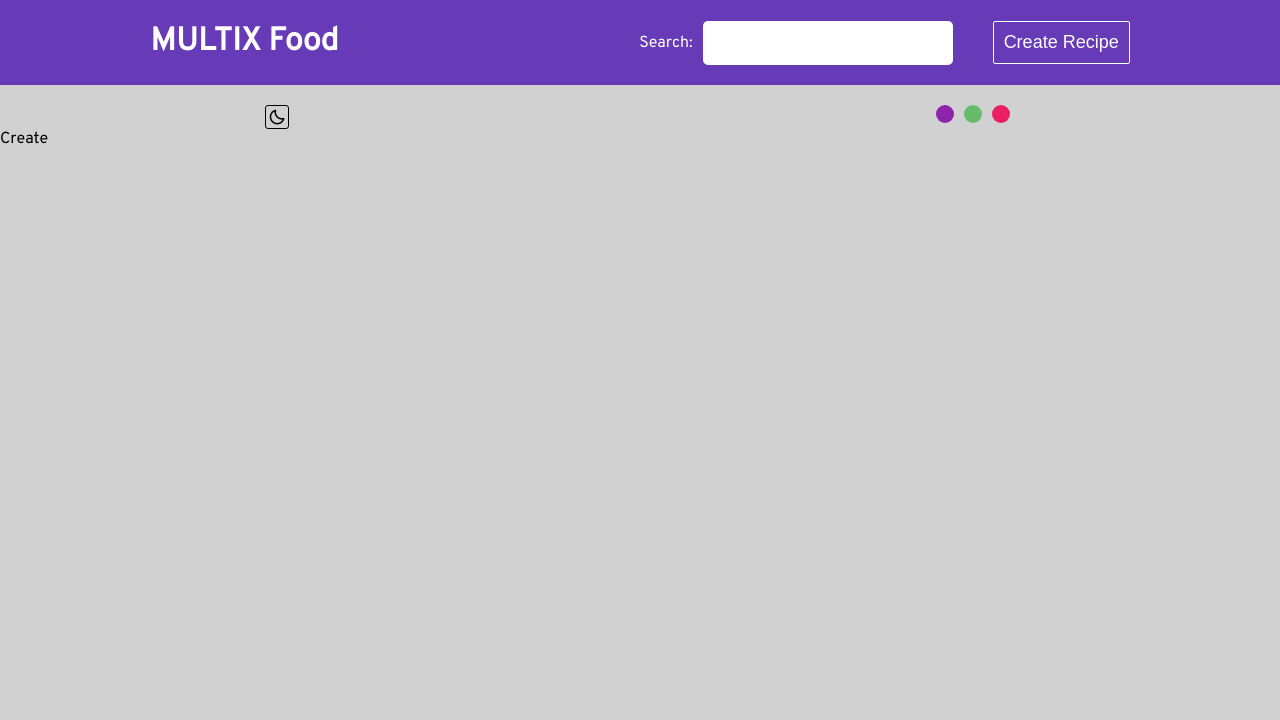
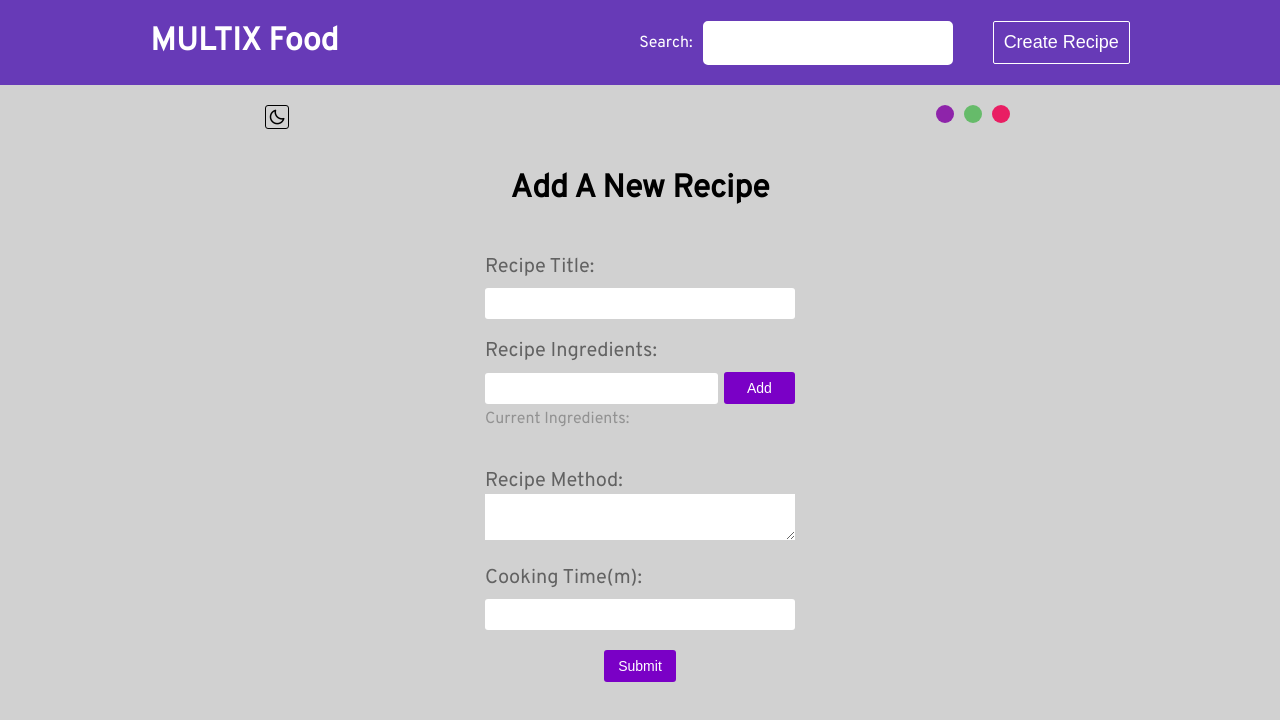
Before and after one commit to MohiiiReza051/react-recipes, a React (Create React App) app: page /create in a window 1280 px wide. Shown: the top 720 px of the page. Built offline with nearby package versions, Linux system fonts and the light colour scheme; data requests are answered from the project's data file.

Commit message:
add recipe to database

```diff
--- a/src/App.js
+++ b/src/App.js
@@ -1,4 +1,4 @@
-import { BrowserRouter as Router, Routes, Route } from 'react-router-dom'
+import { BrowserRouter as Router, Routes, Route, Navigate } from 'react-router-dom'
 import Create from './Components/Create';
 import Home from './Components/Home';
 import NavBar from './Components/NavBar';
@@ -13,9 +13,10 @@ const App = () =>
         <NavBar />
         <ChangeTheme />
         <Routes>
-          <Route path='/' element={<Home />}/>
-          <Route path='/create' element={<Create />}/>
-          <Route path='/recipes/:id' element={<Recipe />}/>
+          <Route path='/' element={<Home />} />
+          <Route path='/create' element={<Create />} />
+          <Route path='/recipes/:id' element={<Recipe />} />
+          <Route path='/*' element={<Navigate to='/' />} />
         </Routes>
       </Router>
   );
--- a/src/Components/Create/index.js
+++ b/src/Components/Create/index.js
@@ -1,9 +1,123 @@
+import { useFetch } from '../../hooks/useFetch';
+import { useState, useRef, useEffect } from 'react';
+import { useNavigate } from 'react-router-dom';
 import '../../styles/Create.css';
 
 const Create = () =>
 {
+  const [newRecipe, setNewRecipe] = useState({ ingredients: [] });
+  const [ingredientsList, setIngredientsList] = useState([]);
+  const [ingredientsInputValue, setIngredientsInputValue] = useState('');
+  const [isSend, setIsSend] = useState(false);
+  const [ isLoading, err, resJson, postData ] = useFetch("http://localhost:3000/recipes", 'POST');
+  const ingredientsRef = useRef(null);
+  const navigate = useNavigate();
+
+  const handleSubmitForm = e =>
+  {
+    e.preventDefault();
+    // console.log(ingredientsList.length > 0);
+    if (ingredientsList.length > 0) {
+      postData(newRecipe);
+      setIsSend(true);
+    }
+  }
+
+  const handleCreateRecipeObj = e =>
+  {
+    const key = e.target.name;
+    const value = e.target.value;
+    setNewRecipe({ ...newRecipe, [key]: value });
+  }
+
+  const handleAddIngredient = () =>
+  {
+    if (ingredientsRef.current && !ingredientsList.includes(ingredientsRef.current)) {
+      setIngredientsList([...ingredientsList, ingredientsRef.current]);
+      setNewRecipe({ ...newRecipe, ingredients: [...ingredientsList, ingredientsRef.current]});
+      ingredientsRef.current = '';
+      setIngredientsInputValue(ingredientsRef.current);
+    }
+  }
+
+  const handleOnInputIngredients = e =>
+  {
+    ingredientsRef.current = e.target.value;
+    setIngredientsInputValue(ingredientsRef.current);
+  }
+
+  useEffect(() => {
+    resJson && navigate('/');
+  }, [isSend]);
+
   return (
-    <div>Create</div>
+    <div className='create-con'>
+      <h1 className='title'>Add A New Recipe</h1>
+      <form onSubmit={e => handleSubmitForm(e)}>
+        <label htmlFor="title">Recipe Title:</label>
+        <br />
+        <input
+          type="text"
+          className='recipe-title'
+          name='title'
+          required
+          onInput={e => handleCreateRecipeObj(e)}
+        />
+        <br /><br />
+
+        <label htmlFor="ingredients">Recipe Ingredients:</label>
+        <br />
+        <input
+          type="text"
+          className='recipe-ingredients'
+          name='ingredients'
+          ref={ingredientsRef}
+          value={ingredientsInputValue}
+          onInput={e => handleOnInputIngredients(e)}
+        />
+        <input
+          type="button"
+          value="Add"
+          onClick={handleAddIngredient}
+        />
+        <p className="show-ingredients">
+          Current Ingredients: {
+            newRecipe.ingredients.map((ingredient, index) => (
+              <i key={index}>{ingredient}{index + 1 !== ingredientsList.length && ', '}</i>
+            ))
+          }
+        </p>
+        <br /><br />
+
+        <label htmlFor="method">Recipe Method:</label>
+        <br />
+        <textarea
+          className='recipe-method'
+          name='method'
+          cols={50}
+          required
+          onChange={e => handleCreateRecipeObj(e)}
+        >
+        </textarea>
+        <br /><br />
+
+        <label htmlFor="cookingTime">Cooking Time(m):</label>
+        <br />
+        <input
+          type="text"
+          className='cooking-time'
+          name='cookingTime'
+          required
+          onInput={e => handleCreateRecipeObj(e)}
+        />
+
+        <button type="submit" className='submit-btn'>
+          Submit
+        </button>
+
+      </form>
+    </div>
   )
 }
+
 export default Create;
--- a/src/Components/Home/RecipeList.js
+++ b/src/Components/Home/RecipeList.js
@@ -8,7 +8,7 @@ const RecipeList = ({ recipe }) =>
           {recipe.title}
         </h2>
         <h3 className="time-required">
-          {recipe.cookingTime}
+          {recipe.cookingTime} minutes
         </h3>
         <p className="method">
           {`${recipe.method.substring(0, 100)}...`}
--- a/src/Components/Home/index.js
+++ b/src/Components/Home/index.js
@@ -1,11 +1,10 @@
 import '../../styles/Home.css';
-import { useState } from 'react';
 import { useFetch } from '../../hooks/useFetch';
 import RecipeList from './RecipeList';
 
 const Home = () =>
 {
-  const {isLoading, err, resJson: recipes} = useFetch('http://localhost:3000/recipes');
+  const [ isLoading, err, recipes ] = useFetch('http://localhost:3000/recipes');
 
   return (
     <>
--- a/src/Components/NavBar/index.js
+++ b/src/Components/NavBar/index.js
@@ -12,7 +12,7 @@ const NavBar = () =>
         <form onSubmit={e => e.preventDefault()}>
           <label htmlFor="search">Search: </label>
           <input type="text" className='search-field' name='search' />
-          <NavLink to={''}>
+          <NavLink to={'/create'}>
             <input type="button" value="Create Recipe" className='create-recipe-btn' />
           </NavLink>
         </form>
--- a/src/Components/Recipe/RecipeDetail.js
+++ b/src/Components/Recipe/RecipeDetail.js
@@ -7,7 +7,7 @@ const RecipeDetail = ({ recipe, err, isLoading }) =>
             {recipe.title}
           </h1>
           <h2 className='time-required'>
-            {recipe.cookingTime}
+            {recipe.cookingTime} minutes
           </h2>
           <h2 className="ingredients-text">
             ingredients:
--- a/src/Components/Recipe/index.js
+++ b/src/Components/Recipe/index.js
@@ -6,7 +6,7 @@ import { useParams } from 'react-router-dom';
 const Recipe = () =>
 {
   const { id } = useParams();
-  const {isLoading, err, resJson: recipe} = useFetch(`http://localhost:3000/recipes/${id}`);
+  const [ isLoading, err, recipe ] = useFetch(`http://localhost:3000/recipes/${id}`);
 
   return (
     <RecipeDetail
--- a/src/hooks/useFetch.js
+++ b/src/hooks/useFetch.js
@@ -1,16 +1,28 @@
 import { useState, useEffect, useCallback } from "react";
 
-const useFetch = url =>
+const useFetch = (url, method = 'GET') =>
 {
   const [isLoading, setIsLoading] = useState(false);
   const [resJson, setResJson] = useState(null);
   const [err, setErr] = useState(null);
+  const [options, setOptions] = useState(null);
 
-    const fetchData = useCallback(async () =>
+  const postData = data =>
+  {
+    setOptions({
+      method: "POST",
+      headers: {
+        "Content-Type": "application/json"
+      },
+      body: JSON.stringify(data)
+    })
+  }
+
+  const fetchData = useCallback(async (fetchOptions) =>
   {
     setIsLoading(true);
     try {
-        const res = await fetch(url);
+      const res = await fetch(url, {...fetchOptions});
       if (!res.ok)
         throw new Error(res.statusText)
 
@@ -21,12 +33,13 @@ const useFetch = url =>
       setIsLoading(false);
       setErr(err.message)
     }
-    }, [url])
+
+  }, [])
 
   useEffect(() => {
-      fetchData()
-    }, []);
+    fetchData(method === 'POST' && options && options);
+  }, [url, method, options]);
 
-    return { isLoading, err, resJson };
+  return [ isLoading, err, resJson, postData ];
 }
 export { useFetch }
--- a/src/styles/Create.css
+++ b/src/styles/Create.css
@@ -0,0 +1,53 @@
+.create-con {
+    max-width: 350px;
+    margin: 40px auto;
+}
+.create-con .title {
+    text-align: center;
+    margin-bottom: 25px;
+}
+.create-con form {
+    padding: 20px;
+}
+.create-con label {
+    color: rgb(98, 98, 98);
+    font-size: 20px;
+}
+.create-con input {
+    padding: 8px 10px;
+    width: 100%;
+    margin-top: 8px;
+    border-radius: 3px;
+}
+.recipe-ingredients {
+    width: 75% !important;
+}
+.create-con input[type="button"], .create-con .submit-btn {
+    width: 23%;
+    padding: 8px 10px;
+    margin-left: 2%;
+    border-radius: 3px;
+    font-size: 14px;
+    background-color: rgb(122, 0, 198);
+    color: var(--white);
+    text-align: center;
+    cursor: pointer;
+    transition: 0.4s;
+}
+.create-con input[type="button"]:hover, .create-con .submit-btn:hover {
+    background-color: rgb(65, 0, 105);
+}
+.create-con .show-ingredients {
+    width: 100%;
+    margin-top: 5px;
+    color: rgba(0, 0, 0, 0.3);
+}
+.create-con .recipe-method {
+    max-width: 100%;
+    min-width: 100%;
+    padding: 8px 10px;
+}
+.create-con .submit-btn {
+    display: block;
+    margin: 20px auto !important;
+}
--- a/src/styles/Home.css
+++ b/src/styles/Home.css
@@ -25,6 +25,7 @@
 .recipes-list .card .method {
     margin-top: 15px;
     color: #c4c4c4;
+    overflow-wrap: break-word;
 }
 .recipes-list .card button {
     display: block;
```
Also changed, not shown: data/db.json (+5 -5 lines). Lines whose indentation alone changed are shown as unchanged.
